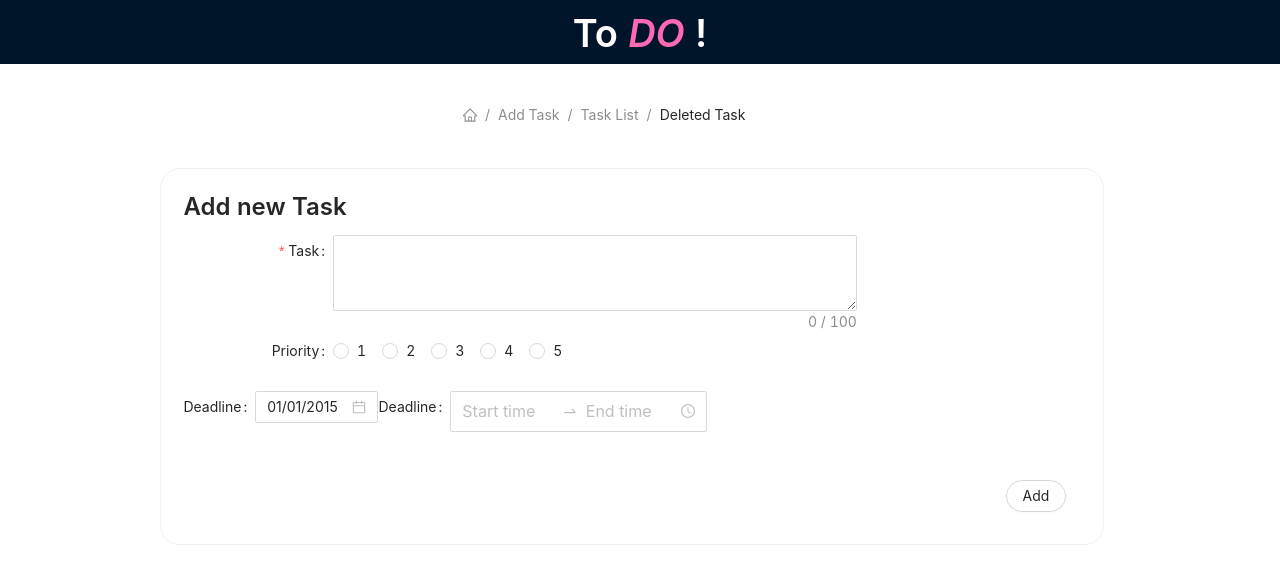
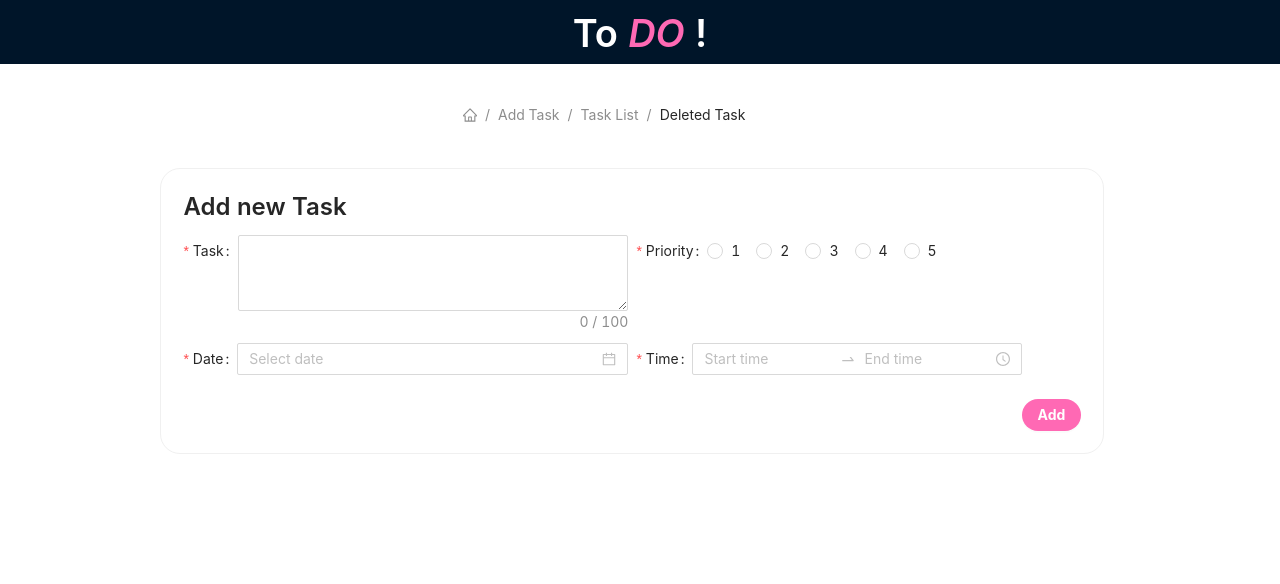
Before and after one commit to Shova24/To-Do-App, a React (Create React App) app: page /add-task in a window 1280 px wide. Shown: the top 584 px of the page. Built offline with nearby package versions, Linux system fonts and the light colour scheme.

Commit message:
moment js date added

```diff
--- a/src/Components/Context/TaskContext.js
+++ b/src/Components/Context/TaskContext.js
@@ -4,18 +4,8 @@ const TaskContext = createContext();
 
 export const TaskProvider = ({ children }) => {
   //Task Section States
-  const [taskTitle, setTaskTitle] = useState("Default Task Title");
-  const [taskPriority, setTaskPriority] = useState(10);
-  const [deadLineTime, setDeadLineTime] = useState(Date());
-  const [deadLineDate, setDeadLineDate] = useState(Date());
-  const [task, setTask] = useState([
-    {
-      id: 1,
-      task: taskTitle,
-      priority: taskPriority,
-      deadline: deadLineDate + " " + deadLineTime,
-    },
-  ]);
+
+  const [task, setTask] = useState([]);
   const [deletedTask, setDeletedTask] = useState([]);
 
   //Profile Section States
--- a/src/Components/Shared/TaskForm.jsx
+++ b/src/Components/Shared/TaskForm.jsx
@@ -1,16 +1,14 @@
-import React, { useContext } from "react";
+import React from "react";
 import { v4 as uuidv4 } from "uuid";
 import { useNavigate } from "react-router-dom";
 
-import { Typography, Form, Input, Button, Radio, DatePicker, TimePicker } from "antd";
+import { Typography, Form, Input, Button, Radio, DatePicker, TimePicker, Row, Col } from "antd";
 import moment from "moment";
 
-import TaskContext from "../Context/TaskContext";
 import Notification from "./Notification";
 
 const { TextArea } = Input;
 const { Title } = Typography;
-const dateFormatList = ["DD/MM/YYYY", "DD/MM/YY"];
 
 export default function TaskForm({ formTitle, handleTask }) {
   const [form] = Form.useForm();
@@ -22,10 +20,11 @@ export default function TaskForm({ formTitle, handleTask }) {
       id: uuidv4(),
       task: values.tasktitle,
       priority: values.priority,
-      deadline: values.deadlineDate + ' ' + values.deadlineTime,
+      deadlineDate: moment(values.deadlineDate).format("YYYY-MM-DD"),
+      deadlineTime: [moment(values.deadlineTime[0]).format("h:mm:ss"), moment(values.deadlineTime[1]).format("h:mm:ss")],
     };
     console.log("====================================");
-    console.log(values);
+    console.log(newTask);
     console.log("====================================");
     handleTask(newTask);
     form.resetFields();
@@ -36,15 +35,9 @@ export default function TaskForm({ formTitle, handleTask }) {
   return (
     <>
       <Title level={3}>{formTitle}</Title>
-      <Form
-        labelCol={{
-          span: 4,
-        }}
-        wrapperCol={{
-          span: 14,
-        }}
-        layout="horizontal"
-        onFinish={onFinish}>
+      <Form form={form} layout="horizontal" onFinish={onFinish}>
+        <Row gutter={[8, 8]}>
+          <Col xs={24} md={12}>
             <Form.Item
               name="tasktitle"
               label="Task"
@@ -56,7 +49,17 @@ export default function TaskForm({ formTitle, handleTask }) {
               ]}>
               <TextArea rows={3} showCount maxLength={100} />
             </Form.Item>
-        <Form.Item name="priority" label="Priority">
+          </Col>
+          <Col xs={24} md={12}>
+            <Form.Item
+              name="priority"
+              label="Priority"
+              rules={[
+                {
+                  required: true,
+                  message: "Please Add Priority",
+                },
+              ]}>
               <Radio.Group>
                 {rating.map((item) => (
                   <Radio key={item} value={item}>
@@ -65,21 +68,41 @@ export default function TaskForm({ formTitle, handleTask }) {
                 ))}
               </Radio.Group>
             </Form.Item>
-        <Form.Item>
-          <div style={{ display: "flex", justifyContent: "center" }}>
-            <Form.Item name="deadlineDate" label="Deadline">
-              <DatePicker defaultValue={moment("01/01/2015", dateFormatList[0])} format={dateFormatList} />
+          </Col>
+
+          <Col xs={24} md={12}>
+            <Form.Item
+              name="deadlineDate"
+              label="Date"
+              rules={[
+                {
+                  required: true,
+                  message: "Please Enter a Finishing Date",
+                },
+              ]}>
+              <DatePicker style={{ width: "100%" }} />
             </Form.Item>
-            <Form.Item name="deadlineTime" label="Deadline">
-              <TimePicker.RangePicker defaultValue={moment("12:08:23", "HH:mm:ss")} size="large" />
+          </Col>
+          <Col xs={24} md={12}>
+            <Form.Item
+              name="deadlineTime"
+              label="Time"
+              rules={[
+                {
+                  required: true,
+                  message: "Please Enter a Probable Ending Time",
+                },
+              ]}>
+              <TimePicker.RangePicker />
             </Form.Item>
-          </div>
-        </Form.Item>
-        <div style={{ display: "flex", justifyContent: "flex-end", marginRight: "15px", marginBottom: "10px" }}>
-          <Button shape="round" size="middle" htmlType="submit">
+          </Col>
+        </Row>
+
+        <Row justify="end">
+          <Button style={{ backgroundColor: "hotpink", color: "white", fontWeight: "bold", border: "none" }} shape="round" size="middle" htmlType="submit">
             Add
           </Button>
-        </div>
+        </Row>
       </Form>
     </>
   );
--- a/src/Components/Tasks/AddNewTask.jsx
+++ b/src/Components/Tasks/AddNewTask.jsx
@@ -1,51 +1,16 @@
 import React, { useContext } from "react";
-import { Form, Button, Input } from "antd";
-import { v4 as uuidv4 } from "uuid";
 import CardComp from "../Shared/CardComp";
 
 import TaskContext from "../Context/TaskContext";
-import Notification from "../Shared/Notification";
-import { useNavigate } from "react-router-dom";
 import TaskForm from "../Shared/TaskForm";
 
 export default function AddNewTask() {
   const { addTask } = useContext(TaskContext);
-  const [form] = Form.useForm();
-  const navigate = useNavigate();
-
-  // const onFinish = (values) => {
-  //   const newTask = {
-  //     id: uuidv4(),
-  //     task: values.task,
-  //   };
-  //   addTask(newTask);
-  //   form.resetFields();
-  //   Notification("Added Task");
-  //   navigate("/task-list");
-  // };
 
   return (
     <>
       <CardComp>
         <TaskForm formTitle={"Add new Task"} handleTask={addTask} />
-        {/* <Form onFinish={onFinish} form={form}>
-          <Form.Item
-            name="task"
-            label="Add New Task"
-            rules={[
-              {
-                required: true,
-                message: "Please Enter a task",
-              },
-            ]}>
-            <Input.TextArea showCount maxLength={100} />
-          </Form.Item>
-          <div style={{ display: "flex", justifyContent: "flex-end" }}>
-            <Button type="primary" htmlType="submit">
-              add
-            </Button>
-          </div>
-        </Form> */}
       </CardComp>
     </>
   );
--- a/src/Components/Tasks/TaskItem.jsx
+++ b/src/Components/Tasks/TaskItem.jsx
@@ -12,11 +12,11 @@ export default function TaskItem({ task }) {
   const { deleteTask, editTaskItem } = useContext(TaskContext);
   return (
     <>
-      <CardComp title="User Profile" actions={[<EditOutlined key="edit" onClick={editTaskItem} />, <CloseOutlined key="delete" onClick={() => deleteTask(task.id)} />]}>
+      <CardComp title="Task" actions={[<EditOutlined key="edit" onClick={editTaskItem} />, <CloseOutlined key="delete" onClick={() => deleteTask(task.id)} />]}>
         <Space direction="vertical">
           <Text>Task Title : {task.task}</Text>
           <Text>Tast Priority : {task.priority}</Text>
-          <Text>Task DeadLine : {task.deadline}</Text>
+          <Text>Task DeadLine : {`${task.deadlineDate} from ${task?.deadlineTime[0]} to ${task?.deadlineTime[1]}`}</Text>
         </Space>
       </CardComp>
     </>
```
Lines whose indentation alone changed are shown as unchanged.
